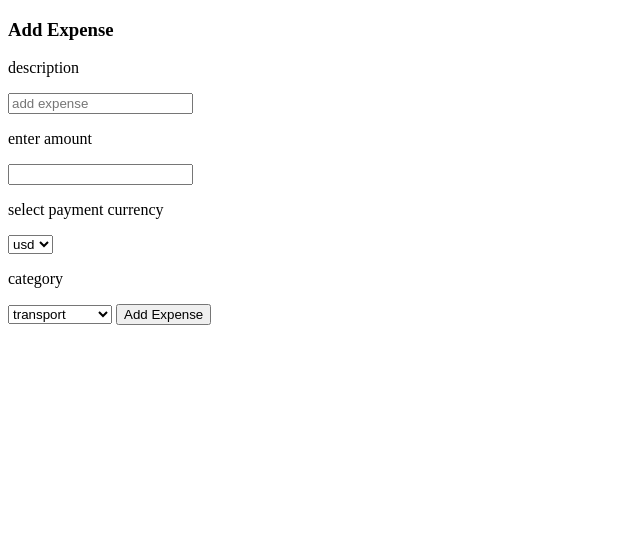
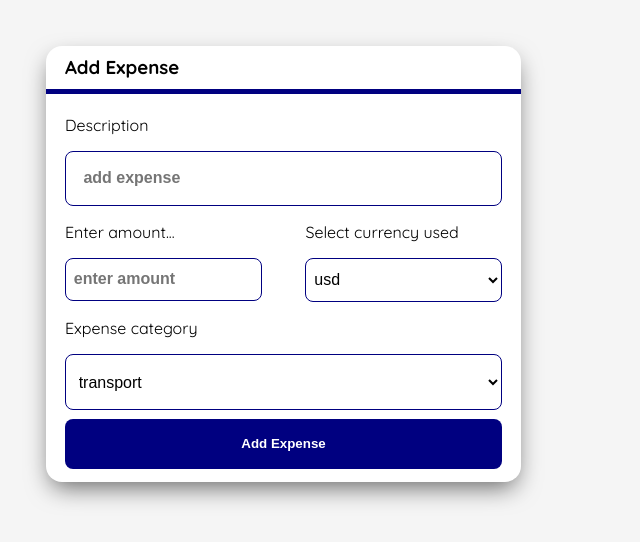
Before and after one commit to JosephNjuguna/expense-tracker, a website: page index.html in a window 1280 px wide. Shown: the whole page, without its empty margins (0-640 px from the left). Drawn offline with Linux system fonts and the light colour scheme; a web font is replaced by a local one.

Commit message:
added styling for the input form, added google font, fixed html elements naming

```diff
--- a/index.html
+++ b/index.html
@@ -6,6 +6,8 @@
     <meta name="viewport" content="width=device-width, initial-scale=1.0">
     <title>Expenses Tracker</title>
     <link rel="stylesheet" href="style.css">
+    <link href="https://fonts.googleapis.com/css2?family=Italianno&family=Quicksand:wght@300..700&display=swap"
+        rel="stylesheet">
 </head>
 
 <body>
@@ -13,16 +15,17 @@
     <div class="main-section">
         <form action="" method="post" class="form" id="expense-form">
             <h3>Add Expense</h3>
-            <p>description</p>
-            <input type="text" placeholder="add expense">
+            <div class="input-section">
+                <p>Description</p>
+                <input type="text" placeholder="add expense" id="addexpense">
                 <div class="group">
                     <div class="amount">
-                    <p>enter amount</p>
-                    <input type="number">
+                        <p>Enter amount...</p>
+                        <input type="number" placeholder="enter amount" id="amount">
                     </div>
                     <div class="currency">
-                    <p>select payment currency</p>
-                    <select name="category" id="expense category">
+                        <p>Select currency used</p>
+                        <select name="currency" id="currency">
                             <option value="usd">usd</option>
                             <option value="eur">eur</option>
                             <option value="ksh">ksh</option>
@@ -30,14 +33,15 @@
                         </select>
                     </div>
                 </div>
-            <p>category</p>
-            <select name="category" id="expense category">
+                <p>Expense category</p>
+                <select name="category" id="category">
                     <option value="transport">transport</option>
                     <option value="food">food</option>
                     <option value="shopping">shopping</option>
                     <option value="entertainment">entertainment</option>
                 </select>
-            <input type="submit" value="Add Expense">
+                <input type="submit" value="Add Expense" id="submit">
+            </div>
         </form>
         <!-- expense list comes here -->
     </div>
--- a/style.css
+++ b/style.css
@@ -0,0 +1,97 @@
+body{
+    background-color: whitesmoke;
+    font-family: "Quicksand", sans-serif;
+    font-optical-sizing: auto;
+}
+
+.main-section{
+    display: flex;
+    flex-direction: row;
+    padding: 3%;
+}
+
+
+
+.main-section .form{
+    display: flex;
+    flex-direction: column;
+    background-color: white;
+    border-radius: 16px;
+    width: 40%;
+    box-shadow: 0 10px 25px -5px rgba(0, 0, 0, 0.59);
+
+    /* padding: 2%; */
+}
+
+.main-section .form h3{
+    border-bottom: 5px solid navy;
+    padding: 2% 4%;
+    margin: 0;
+}
+
+.main-section .form .input-section{
+    padding: 1% 4%;
+    display: flex;
+    flex-direction: column;
+    /* background-color: red; */
+}
+
+.main-section .form .input-section .group{
+    display: flex;
+    flex-direction: row;
+    justify-content: space-between;
+}
+
+.main-section .form .input-section .group div{
+    display: flex;
+    flex-direction: column;
+    width: 45%;
+}
+
+.main-section .form #addexpense{
+    /* margin: 1% 0; */
+    padding: 4%;
+    background-color: white;
+    color: navy;
+    font-weight: 900;
+    border: 1px solid navy;
+    border-radius: 8px;
+    font-size: 16px;
+}
+
+.main-section .form #amount{
+    /* margin: 2% 0; */
+    padding: 6% 4%;
+    background-color: white;
+    color: navy;
+    font-weight: 900;
+    border: 1px solid navy;
+    border-radius: 8px;
+    font-size: 16px;
+}
+
+.main-section .form #currency{
+    padding: 6% 2%;
+    border: 1px solid navy;
+    border-radius: 8px;
+    background-color: white;
+    font-size: 16px;
+}
+
+.main-section .form #category{
+    padding: 4% 2%;
+    border: 1px solid navy;
+    border-radius: 8px;
+    background-color: white;
+    font-size: 16px;
+}
+
+.main-section .form #submit{
+    margin: 2% 0;
+    padding: 4%;
+    background-color: navy;
+    color: white;
+    font-weight: 900;
+    border: none;
+    border-radius: 8px;
+}
```
Lines whose indentation alone changed are shown as unchanged.
